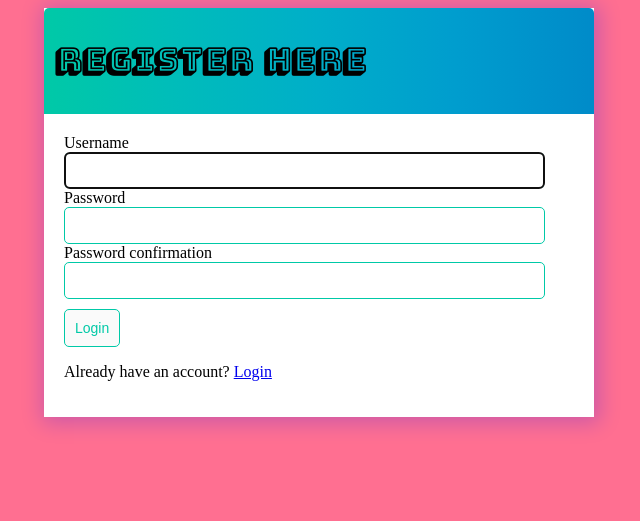
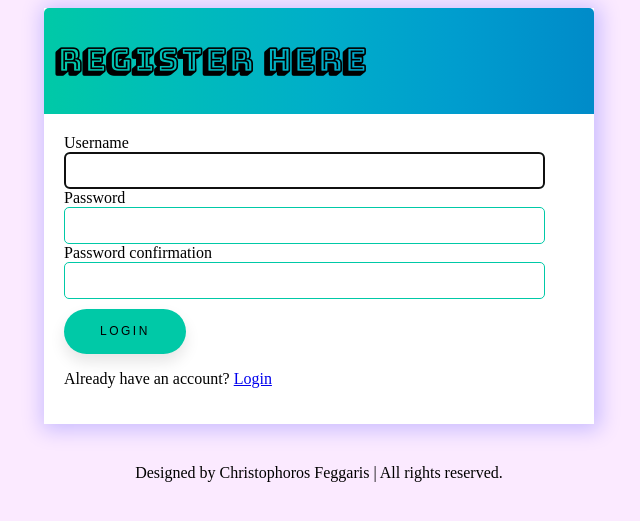
Before and after one commit to ChristophorosFeggaris/todo_app, a Django app: page /register/ in a window 1280 px wide. Shown: the top 521 px of the page, without its empty margins (321-961 px from the left). Run offline with Django 3.2, Linux system fonts and the light colour scheme; some web fonts are replaced.

Commit message:
9/10/21 'first update'

```diff
--- a/todo/templates/todo/main.html
+++ b/todo/templates/todo/main.html
@@ -2,12 +2,13 @@
 <html lang="en">
 <head>
     <meta charset="UTF-8">
+    <meta name="viewport" content="width=device-width, initial-scale=1">
     <link href="https://fonts.googleapis.com/css2?family=Cutive&display=swap" rel="stylesheet">
     <link href="https://fonts.googleapis.com/css2?family=Bungee+Shade&family=Cutive&display=swap" rel="stylesheet">
     <title>To Do list</title>
     <style>
         body{
-            background-color:#FF6F91;
+            background-color: #FBEAFF;
             font-family: 'Cutive', serif;
         }
 
@@ -17,6 +18,7 @@
         }
 
         .container {
+            position: relative;
             max-width: 550px;
             margin:auto;
             background-color: #fff;
@@ -108,14 +110,30 @@
         }
 
         .button {
-            border: 1px solid #00C9A7;
-            background-color: #FAFAFA;
-            color: #00C9A7;
-            padding: 10px;
-            font-size: 14px;
-            border-radius: 5px;
+            padding: 1.3em 3em;
+            font-size: 12px;
+            text-transform: uppercase;
+            letter-spacing: 2.5px;
+            font-weight: 500;
+            color: #000;
+            background-color: #00C9A7;
+            border: none;
+            border-radius: 45px;
+            box-shadow: 0px 8px 15px rgba(0, 0, 0, 0.1);
+            transition: all 0.3s ease 0s;
             cursor: pointer;
-            text-decoration: none;
+            outline: none;
+        }
+
+        .button:hover {
+            background-color: #008BC9;
+            box-shadow: 0px 15px 20px rgba(46, 229, 157, 0.4);
+            color: #000;
+            transform: translateY(-7px);
+        }
+
+        .button:active {
+            transform: translateY(-1px);
         }
 
         .label {
@@ -127,6 +145,14 @@
             padding: 20px;
         }
 
+        #footer {
+            bottom : 0;
+            height : 40px;
+            margin-top : 40px;
+            text-align: center;
+            vertical-align: middle;
+        }
+
     </style>
 </head>
 <body>
@@ -134,5 +160,6 @@
         {% block content %}
         {% endblock %}
     </div>
+    <footer id="footer"><p>Designed by Christophoros Feggaris | All rights reserved.</p></footer>
 </body>
 </html>
```
Also changed, not shown: db.sqlite3.
